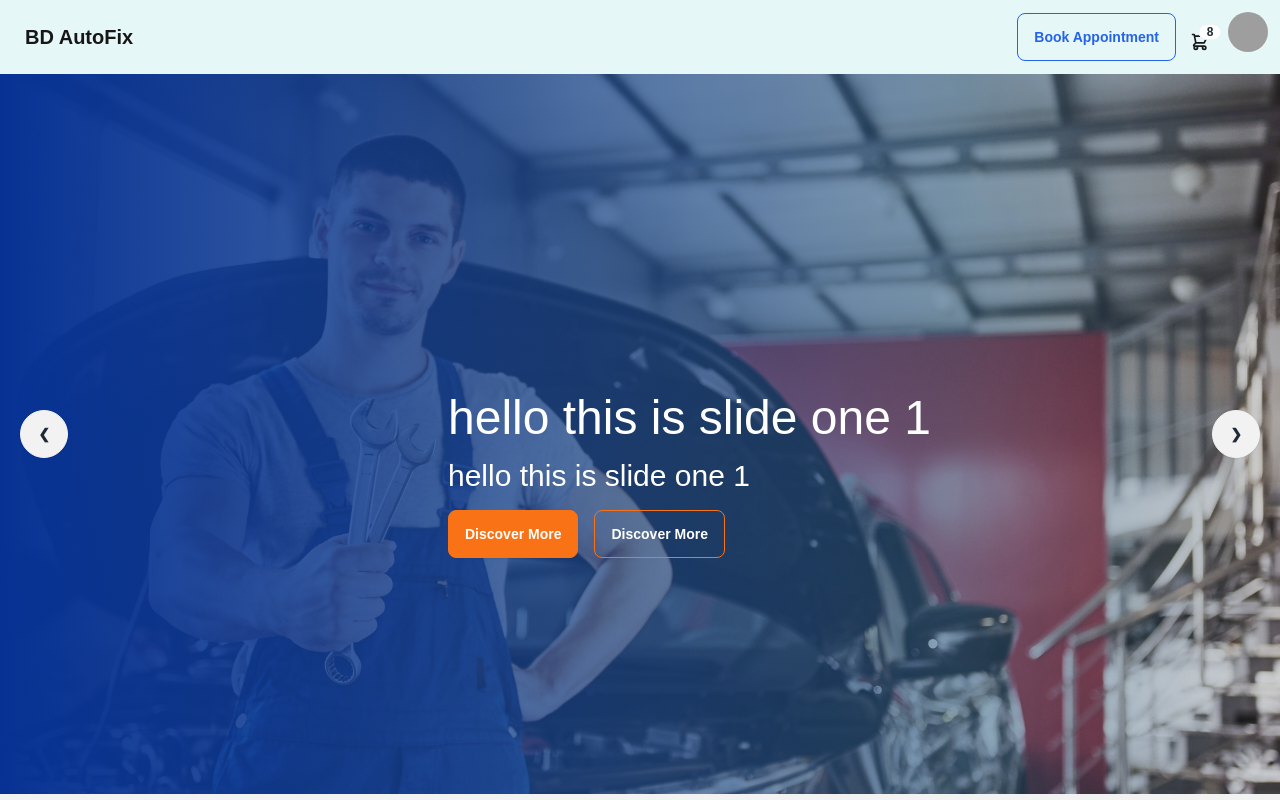
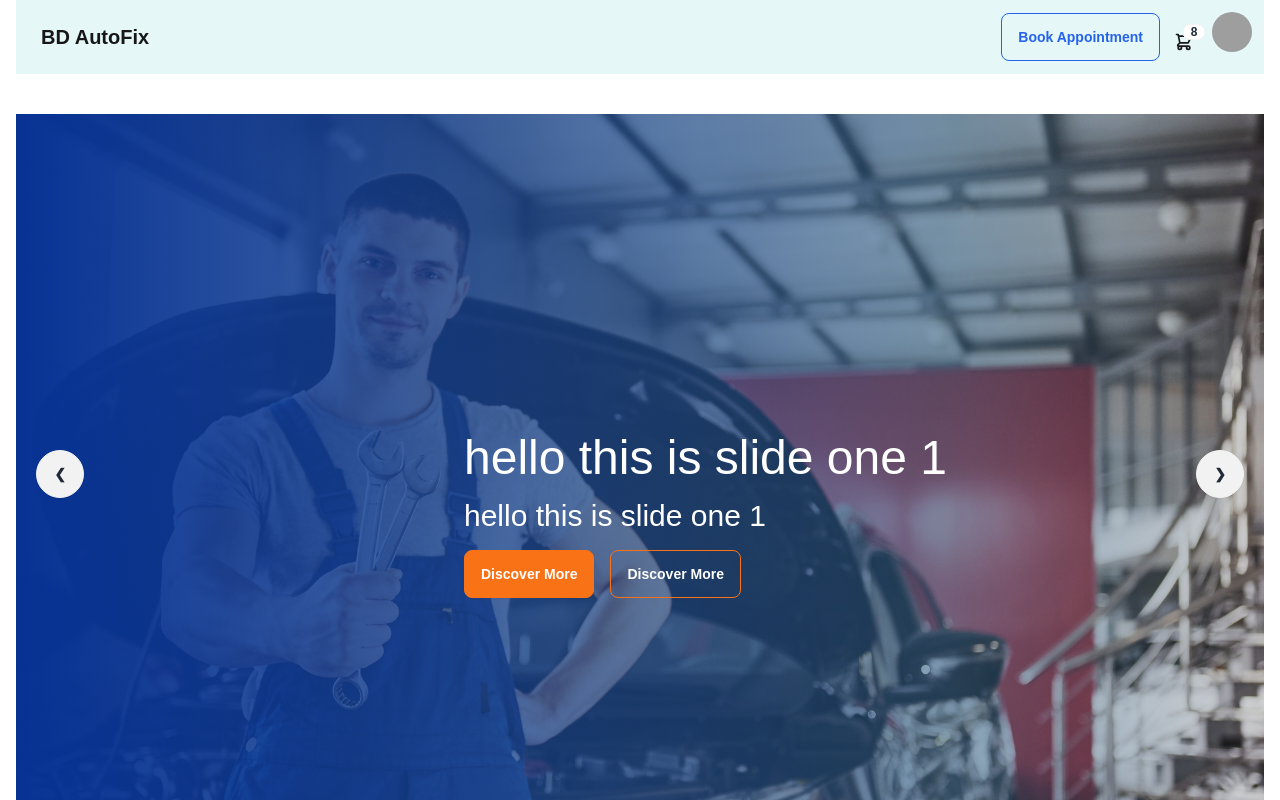
Before and after one commit to SI-Tanbir/BD-AutoFix, a Next.js app: page / in a window 1280 px wide. Shown: the top 800 px of the page. Built offline with nearby package versions, Linux system fonts and the light colour scheme; grey boxes are pictures that could not be loaded.

Commit message:
adding contaner width sizing

```diff
--- a/src/app/(components)/Banner.jsx
+++ b/src/app/(components)/Banner.jsx
@@ -37,7 +37,9 @@ const Banner = () => {
     ]
 
   return (
-    <div className="carousel w-full">
+
+
+    <div className="carousel container py-10 ">
 
 
 {/* making of carusel */}
--- a/src/app/page.js
+++ b/src/app/page.js
@@ -7,7 +7,7 @@ export default function Home() {
   return (
 
 
-   <div>
+   <div className=" max-w-[1248px] m-auto">
 
 
 
@@ -18,6 +18,8 @@ export default function Home() {
 
 <Footer></Footer>
 
+
+
    </div>
 
 
```
